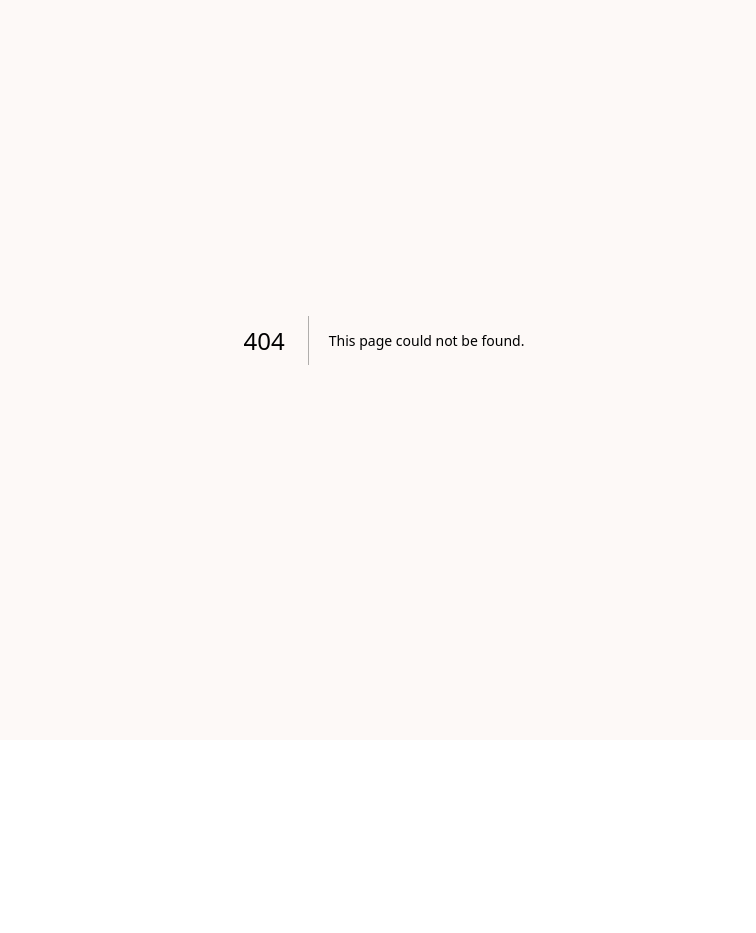
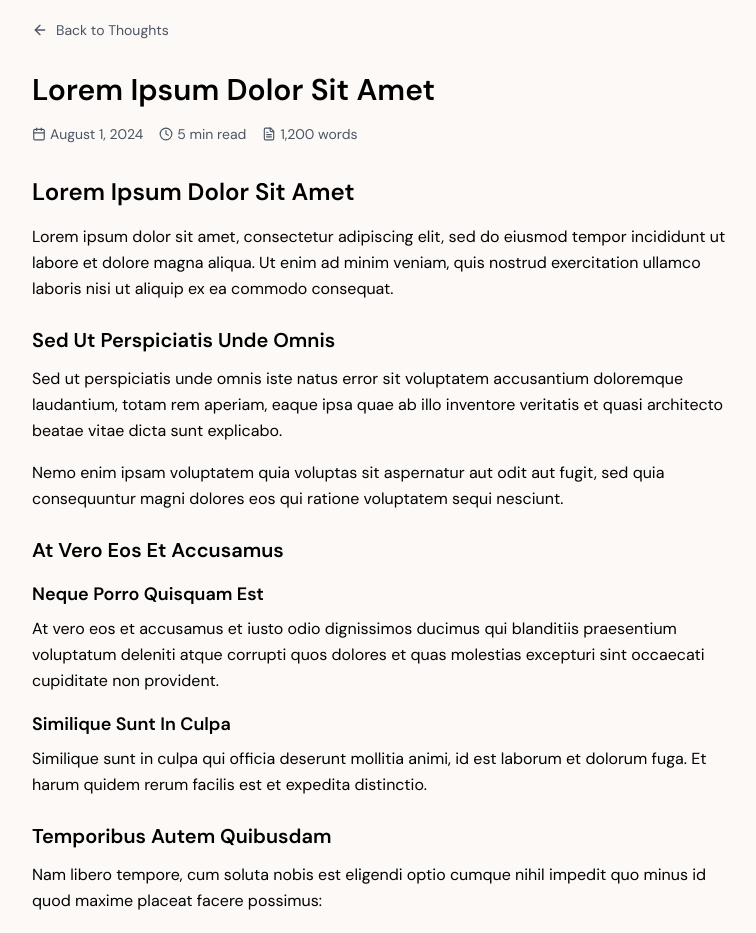
Before and after one commit to c-goenka/personal-website, a Next.js app: page /thoughts/sample-thought in a window 1280 px wide. Before the commit this address had no page. Shown: the part 60-993 px from the top of the page, without its empty margins (256-1012 px from the left). Before the commit the page ends 800 px from the top, so only its background shows below. Built offline with nearby package versions, Linux system fonts and the light colour scheme.

Commit message:
added thought cards and a sample markdown thought page

```diff
--- a/package.json
+++ b/package.json
@@ -15,7 +15,9 @@
     "next-themes": "^0.4.6",
     "react": "19.1.0",
     "react-dom": "19.1.0",
-    "react-icons": "^5.5.0"
+    "react-icons": "^5.5.0",
+    "react-markdown": "^10.1.0",
+    "remark-gfm": "^4.0.1"
   },
   "devDependencies": {
     "@eslint/eslintrc": "^3",
--- /dev/null
+++ b/src/app/thoughts/[slug]/page.tsx
@@ -0,0 +1,83 @@
+import Link from "next/link";
+import { LuArrowLeft, LuClock, LuFileText, LuCalendar } from "react-icons/lu";
+import { notFound } from "next/navigation";
+import { getThought, getAllThoughts, formatDate } from "../../../data/thoughts";
+import { MarkdownContent } from "../../../components/MarkdownContent";
+
+interface PageProps {
+    params: {
+        slug: string;
+    };
+}
+
+export default function ThoughtPage({ params }: PageProps) {
+    const thought = getThought(params.slug);
+
+    if (!thought) {
+        notFound();
+    }
+
+    return (
+        <div className="max-w-3xl mx-auto px-8 py-20">
+            {/* Back to Thoughts */}
+            <div className="mb-8">
+                <Link
+                    href="/thoughts"
+                    className="text-muted hover:text-muted-hover transition-colors text-sm flex items-center gap-2"
+                >
+                    <LuArrowLeft size={16} />
+                    Back to Thoughts
+                </Link>
+            </div>
+
+            {/* Article Header */}
+            <article>
+                <header className="mb-8">
+                    <h1 className="text-3xl font-semibold mb-4">{thought.title}</h1>
+
+                    {/* Metadata */}
+                    <div className="flex items-center gap-4 text-sm text-muted mb-8">
+                        <span className="flex items-center gap-1">
+                            <LuCalendar size={14} />
+                            {formatDate(thought.date)}
+                        </span>
+                        <span className="flex items-center gap-1">
+                            <LuClock size={14} />
+                            {thought.readingTime}
+                        </span>
+                        <span className="flex items-center gap-1">
+                            <LuFileText size={14} />
+                            {thought.wordCount}
+                        </span>
+                    </div>
+                </header>
+
+                {/* Article Content */}
+                <MarkdownContent content={thought.content} />
+            </article>
+        </div>
+    );
+}
+
+// Generate metadata for the page
+export async function generateMetadata({ params }: PageProps) {
+    const thought = getThought(params.slug);
+
+    if (!thought) {
+        return {
+            title: 'Thought Not Found'
+        };
+    }
+
+    return {
+        title: `${thought.title} | Chetan Goenka`,
+        description: thought.preview,
+    };
+}
+
+// Generate static params for all thoughts (for static generation)
+export async function generateStaticParams() {
+    return getAllThoughts().map((thought) => ({
+        slug: thought.id,
+    }));
+}
--- a/src/app/thoughts/page.tsx
+++ b/src/app/thoughts/page.tsx
@@ -1,7 +1,10 @@
 import Link from "next/link";
-import { ArrowLeft } from "lucide-react";
+import { LuArrowLeft, LuClock, LuFileText } from "react-icons/lu";
+import { getAllThoughts, formatDate } from "../../data/thoughts";
 
 export default function Thoughts() {
+    const thoughts = getAllThoughts();
+
     return (
         <div className="max-w-3xl mx-auto px-8 py-20">
             {/* Back to Home */}
@@ -10,19 +13,50 @@ export default function Thoughts() {
                     href="/"
                     className="text-muted hover:text-muted-hover transition-colors text-sm flex items-center gap-2"
                 >
-                    <ArrowLeft size={16} />
+                    <LuArrowLeft size={16} />
                     Back to Home
                 </Link>
             </div>
 
             <h1 className="text-3xl font-semibold mb-8">Thoughts</h1>
 
-            <p className="text-muted leading-relaxed mb-4">
-                This page will feature my blog posts, reflections on HCI research, design insights, and personal observations.
-            </p>
-            <p className="text-muted leading-relaxed">
-                Coming soon: Blog posts about design, research, and technology.
-            </p>
+            {/* Thoughts Cards */}
+            <div className="space-y-6">
+                {thoughts.map((thought) => (
+                    <Link
+                        key={thought.id}
+                        href={`/thoughts/${thought.id}`}
+                        className="block group"
+                    >
+                        <div className="border border-border rounded-lg p-6 hover:border-muted hover:bg-muted/5 transition-all duration-200 hover:shadow-sm">
+                            {/* Header */}
+                            <div className="mb-4">
+                                <h2 className="text-xl font-semibold group-hover:text-muted-hover transition-colors">
+                                    {thought.title}
+                                </h2>
+                            </div>
+
+                            {/* Preview text */}
+                            <p className="text-muted leading-relaxed mb-4">
+                                {thought.preview}
+                            </p>
+
+                            {/* Metadata */}
+                            <div className="flex items-center gap-4 text-sm text-muted">
+                                <span>{formatDate(thought.date)}</span>
+                                <span className="flex items-center gap-1">
+                                    <LuClock size={14} />
+                                    {thought.readingTime}
+                                </span>
+                                <span className="flex items-center gap-1">
+                                    <LuFileText size={14} />
+                                    {thought.wordCount}
+                                </span>
+                            </div>
+                        </div>
+                    </Link>
+                ))}
+            </div>
         </div>
     );
 }
--- /dev/null
+++ b/src/components/MarkdownContent.tsx
@@ -0,0 +1,34 @@
+import ReactMarkdown from 'react-markdown';
+import remarkGfm from 'remark-gfm';
+
+interface MarkdownContentProps {
+    content: string;
+}
+
+export function MarkdownContent({ content }: MarkdownContentProps) {
+    return (
+        <div className="prose prose-stone max-w-none dark:prose-invert">
+            <ReactMarkdown
+                remarkPlugins={[remarkGfm]}
+                components={{
+                    h1: ({children}) => <h1 className="text-2xl font-semibold mb-4 mt-8 text-foreground">{children}</h1>,
+                    h2: ({children}) => <h2 className="text-xl font-semibold mb-3 mt-6 text-foreground">{children}</h2>,
+                    h3: ({children}) => <h3 className="text-lg font-semibold mb-2 mt-4 text-foreground">{children}</h3>,
+                    p: ({children}) => <p className="mb-4 text-foreground leading-relaxed">{children}</p>,
+                    ul: ({children}) => <ul className="mb-4 ml-6 list-disc text-foreground">{children}</ul>,
+                    ol: ({children}) => <ol className="mb-4 ml-6 list-decimal text-foreground">{children}</ol>,
+                    li: ({children}) => <li className="mb-1 text-foreground">{children}</li>,
+                    strong: ({children}) => <strong className="font-semibold text-foreground">{children}</strong>,
+                    em: ({children}) => <em className="italic text-foreground">{children}</em>,
+                    code: ({children}) => <code className="px-1 py-0.5 bg-muted/20 rounded text-sm font-mono text-foreground">{children}</code>,
+                    pre: ({children}) => <pre className="mb-4 p-4 bg-muted/10 rounded-lg overflow-x-auto">{children}</pre>,
+                    blockquote: ({children}) => <blockquote className="mb-4 pl-4 border-l-4 border-muted/30 italic text-muted">{children}</blockquote>,
+                    hr: () => <hr className="my-8 border-border" />,
+                    a: ({href, children}) => <a href={href} className="text-foreground underline decoration-wavy underline-offset-4 decoration-decoration hover:text-muted-hover transition-colors">{children}</a>
+                }}
+            >
+                {content.trim()}
+            </ReactMarkdown>
+        </div>
+    );
+}
--- /dev/null
+++ b/src/data/thoughts.ts
@@ -0,0 +1,73 @@
+export interface Thought {
+    id: string;
+    title: string;
+    date: string;
+    readingTime: string;
+    wordCount: string;
+    preview: string;
+    content: string;
+}
+
+export const thoughts: Thought[] = [
+    {
+        id: "sample-thought",
+        title: "Lorem Ipsum Dolor Sit Amet",
+        date: "2024-08-01",
+        readingTime: "5 min read",
+        wordCount: "1,200 words",
+        preview: "Lorem ipsum dolor sit amet, consectetur adipiscing elit, sed do eiusmod tempor incididunt ut labore et dolore magna aliqua.",
+        content: `# Lorem Ipsum Dolor Sit Amet
+
+Lorem ipsum dolor sit amet, consectetur adipiscing elit, sed do eiusmod tempor incididunt ut labore et dolore magna aliqua. Ut enim ad minim veniam, quis nostrud exercitation ullamco laboris nisi ut aliquip ex ea commodo consequat.
+
+## Sed Ut Perspiciatis Unde Omnis
+
+Sed ut perspiciatis unde omnis iste natus error sit voluptatem accusantium doloremque laudantium, totam rem aperiam, eaque ipsa quae ab illo inventore veritatis et quasi architecto beatae vitae dicta sunt explicabo.
+
+Nemo enim ipsam voluptatem quia voluptas sit aspernatur aut odit aut fugit, sed quia consequuntur magni dolores eos qui ratione voluptatem sequi nesciunt.
+
+## At Vero Eos Et Accusamus
+
+### Neque Porro Quisquam Est
+At vero eos et accusamus et iusto odio dignissimos ducimus qui blanditiis praesentium voluptatum deleniti atque corrupti quos dolores et quas molestias excepturi sint occaecati cupiditate non provident.
+
+### Similique Sunt In Culpa
+Similique sunt in culpa qui officia deserunt mollitia animi, id est laborum et dolorum fuga. Et harum quidem rerum facilis est et expedita distinctio.
+
+## Temporibus Autem Quibusdam
+
+Nam libero tempore, cum soluta nobis est eligendi optio cumque nihil impedit quo minus id quod maxime placeat facere possimus:
+
+- Omnis voluptas assumenda est
+- Omnis dolor repellendus
+- Temporibus autem quibusdam et aut
+- Officiis debitis aut rerum necessitatibus
+
+## Itaque Earum Rerum
+
+Itaque earum rerum hic tenetur a sapiente delectus, ut aut reiciendis voluptatibus maiores alias consequatur aut perferendis doloribus asperiores repellat.
+
+**Excepteur sint occaecat** cupidatat non proident, sunt in culpa qui officia deserunt mollitia animi, id est laborum et dolorum fuga.
+
+---
+
+*Lorem ipsum dolor sit amet, consectetur adipiscing elit, sed do eiusmod tempor incididunt ut labore et dolore magna aliqua.*`
+    }
+];
+
+// Utility functions
+export function getThought(id: string): Thought | undefined {
+    return thoughts.find(thought => thought.id === id);
+}
+
+export function getAllThoughts(): Thought[] {
+    return thoughts.sort((a, b) => new Date(b.date).getTime() - new Date(a.date).getTime());
+}
+
+export function formatDate(dateString: string): string {
+    return new Date(dateString).toLocaleDateString('en-US', {
+        year: 'numeric',
+        month: 'long',
+        day: 'numeric'
+    });
+}
```
Also changed, not shown: 1 other file (tests, documents, lock files or other folders).
